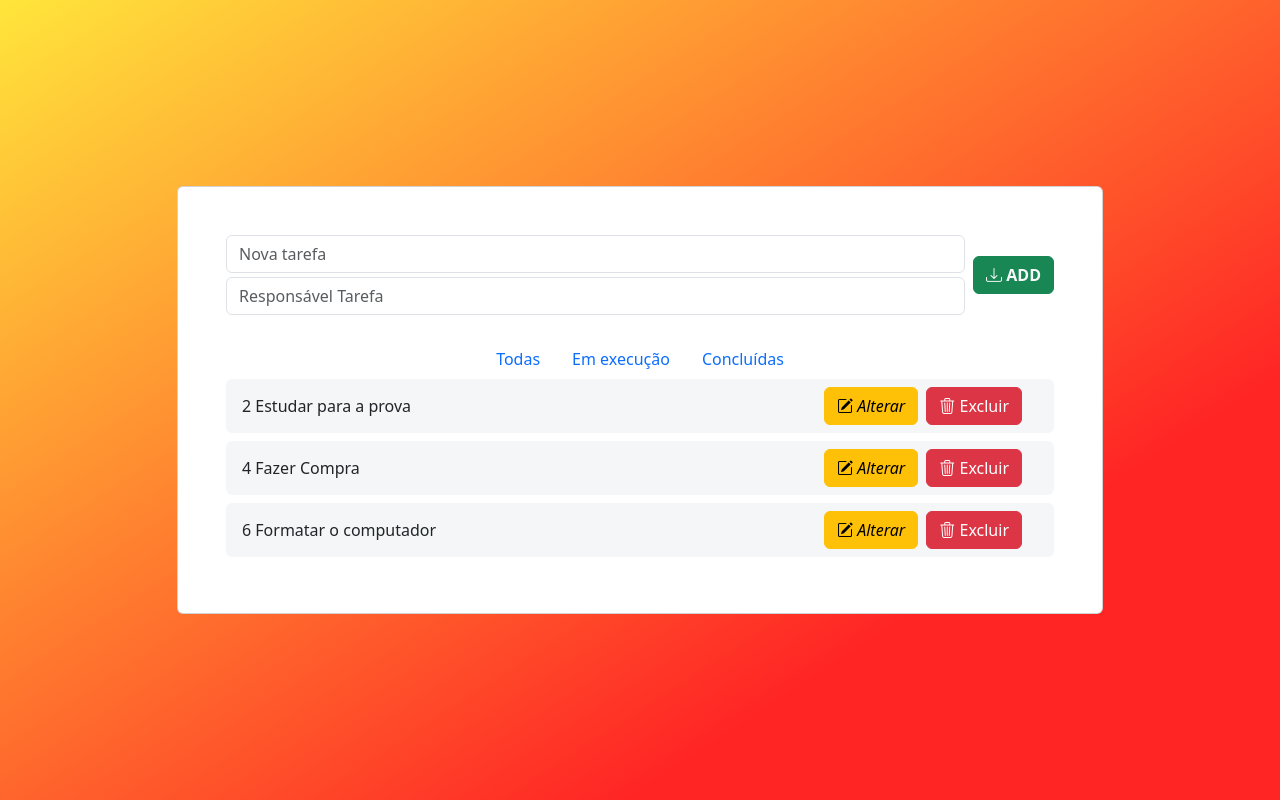
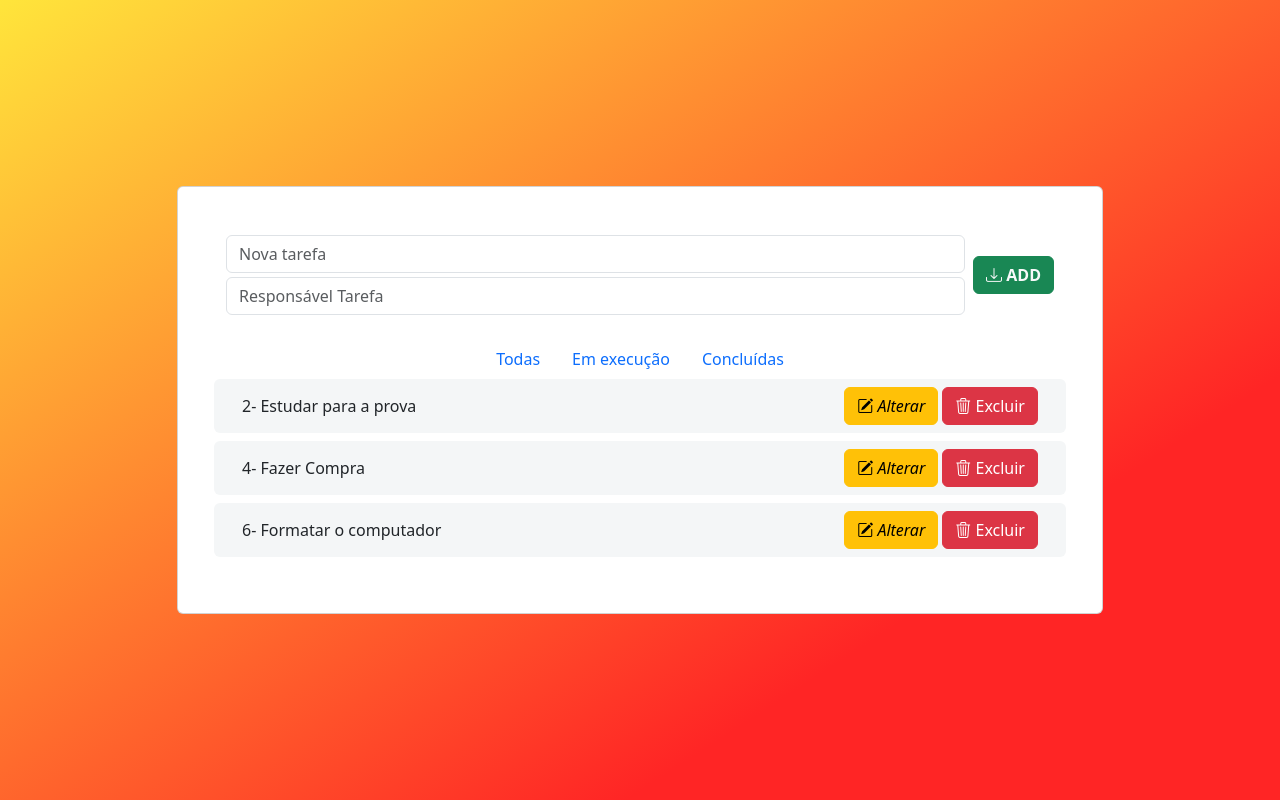
Before and after one commit to marcelodanelon/aplicationSQL, a PHP site: page /index.php in a window 1280 px wide. Run offline with PHP 8.4, Linux system fonts and the light colour scheme; data comes from the database, SQL or seed files in the repository; data that the repository does not hold is empty.

Commit message:
melhoria na grid

```diff
--- a/index.php
+++ b/index.php
@@ -29,15 +29,16 @@
                                 $todasAsTarefas = mysqli_query($conexao, $sqlBusca);
                                 while ($umaTarefa = mysqli_fetch_assoc($todasAsTarefas)) {
                                 ?>
-                                    <li class="list-group-item d-flex align-items-center border-0 mb-2 rounded fundo-cinza justify-content-between">
-                                        <?php echo $umaTarefa['id']; ?>
-                                        <?php echo $umaTarefa['descricao']; ?>
-                                        <?php echo $umaTarefa['responsavel']; ?>
-                                        <span>
+                                    <div class="row list-group-item d-flex align-items-center border-0 mb-2 rounded fundo-cinza justify-content-between">
+                                        <div class="col-4"><?php echo $umaTarefa['id']."-"; ?>
+                                            <?php echo $umaTarefa['descricao']; ?>
+                                        </div>
+                                        <div class="col-4 d-flex justify-content-center"><?php echo $umaTarefa['responsavel']; ?></div>
+                                        <div class="col-4 d-flex justify-content-end">
                                             <a class='btn btn-warning me-1' href="alterar-tarefa.php?id=<?php echo $umaTarefa['id']; ?>"><i class="bi bi-pencil-square"> Alterar</i></a>
-                                            <a class='btn btn-danger me-3' href="excluir-tarefa.php?id=<?php echo $umaTarefa['id']; ?>"><i class="bi bi-trash3"></i> Excluir</a>
-                                        </span>
-                                    </li>
+                                            <a class='btn btn-danger' href="excluir-tarefa.php?id=<?php echo $umaTarefa['id']; ?>"><i class="bi bi-trash3"></i> Excluir</a>
+                                        </div>
+                                </div>
                                 <?php
                                 }
                                 mysqli_close($conexao);
```
